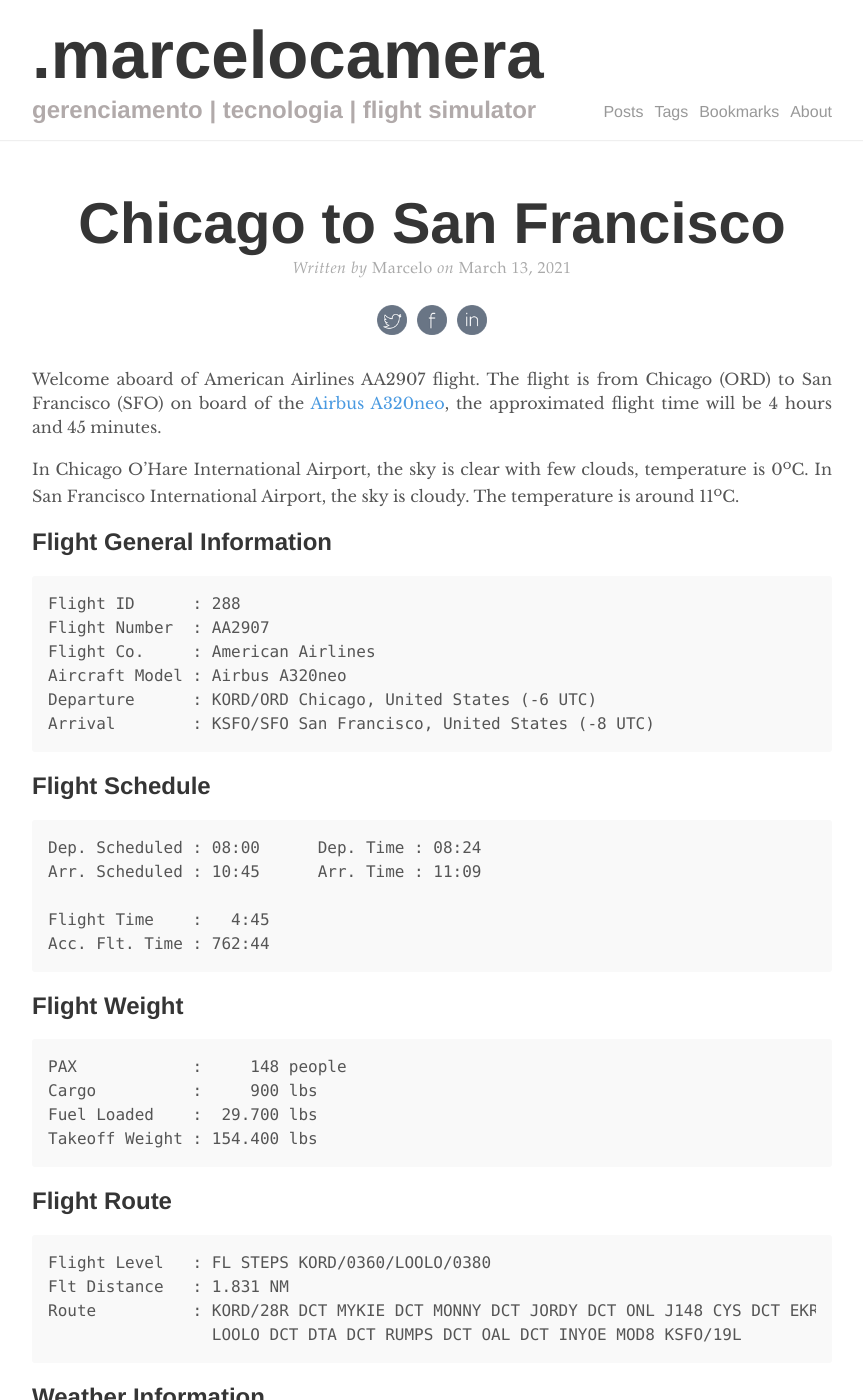
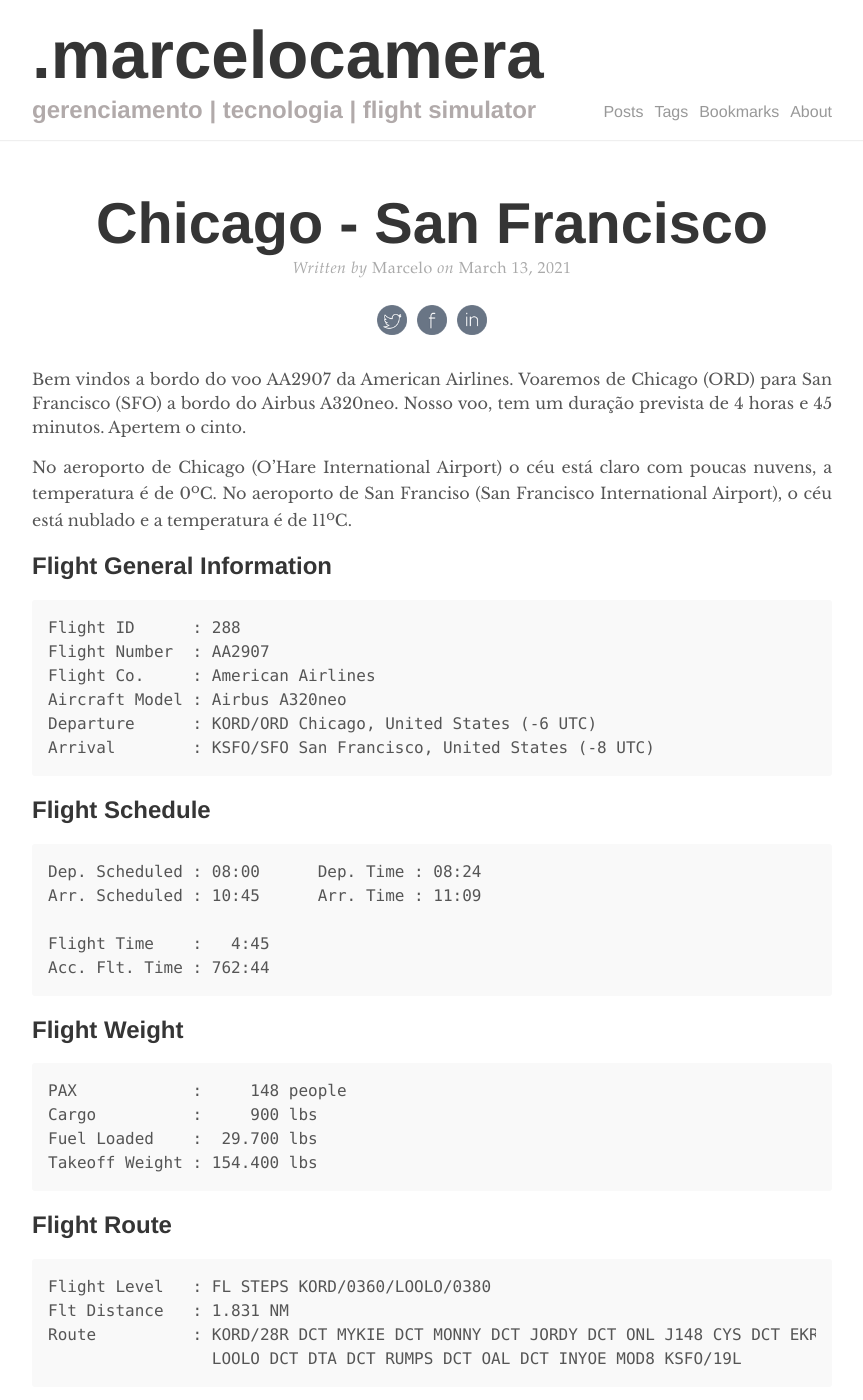
Before and after one commit to marcelocamera/marcelocamera.github.io, a Jekyll site: the page built from _posts/2021-03-13-288-flight-simulator-chicago-san-francisco.md, in a window 1280 px wide and 1400 px high. Shown: the whole window, without its empty margins (208-1071 px from the left). Built offline with Jekyll 4.4.1, drawn with Linux system fonts in a browser that asks for light colours; comment, search, counter and statistics services are not loaded; some of the changed text lies outside the part shown.

Commit message:
Update 2021-03-13-288-flight-simulator-chicago-san-francisco.md

```diff
--- a/_posts/2021-03-13-288-flight-simulator-chicago-san-francisco.md
+++ b/_posts/2021-03-13-288-flight-simulator-chicago-san-francisco.md
@@ -1,13 +1,16 @@
 ---
 layout: post
-title: "Chicago to San Francisco"
+title: "Chicago - San Francisco"
 author: "Marcelo"
 comments: true
 tags: flight-simulator
+excerpt_separator: <!--more-->
 ---
-Welcome aboard of American Airlines AA2907 flight. The flight is from Chicago (ORD) to San Francisco (SFO) on board of the <a href="https://imgproc.airliners.net/photos/airliners/9/9/6/6284699.jpg?v=v48d7f67cc91" target="_blank">Airbus A320neo</a>, the approximated flight time will be 4 hours and 45 minutes.
+Bem vindos a bordo do voo AA2907 da American Airlines. Voaremos de Chicago (ORD) para San Francisco (SFO) a bordo do Airbus A320neo. Nosso voo, tem um duração prevista de 4 horas e 45 minutos. Apertem o cinto.
+<!--more-->
 
-In Chicago O'Hare International Airport, the sky is clear with few clouds, temperature is 0<sup>o</sup>C. In San Francisco International Airport, the sky is cloudy. The temperature is around 11<sup>o</sup>C.
+No aeroporto de Chicago (O'Hare International Airport) o céu está claro com poucas nuvens, a temperatura é de 0<sup>o</sup>C. No aeroporto de San Franciso (San Francisco International Airport), o céu está nublado e a temperatura é de 11<sup>o</sup>C.
+
 
 ## Flight General Information
 {% highlight markdown %}
@@ -47,12 +50,16 @@ Route          : KORD/28R DCT MYKIE DCT MONNY DCT JORDY DCT ONL J148 CYS DCT EKR
 ## Weather Information
 {% highlight markdown %}
 KORD/ORD -O'HARE INTL
-   KORD 131251Z 00000KT 10SM SCT250 00/M02 A3047 RMK AO2 SLP324 T00001017
+   KORD 131251Z 00000KT 10SM SCT250 00/M02 A3047
 
 KSFO/SFO SAN FRANCISCO INTL
-   KSFO 27012KT 10SM FEW010 BKN015 11/06 A3026 RMK AO2 T01060061
+   KSFO 131251Z 27012KT 10SM FEW010 BKN015 11/06 A3026
 {% endhighlight %}
 
 <figure align="center">
-   <img src="/assets/288.PNG">
+   <img src="/assets/288a.webp">
 </figure>
+
+<figure align="center">
+   <img src="/assets/288b.webp" alt="flight simulator, msfs2020, fs2020, flight, airbus, a320, san francisco, chicago, united states, united airlines">
+</figure>
```
